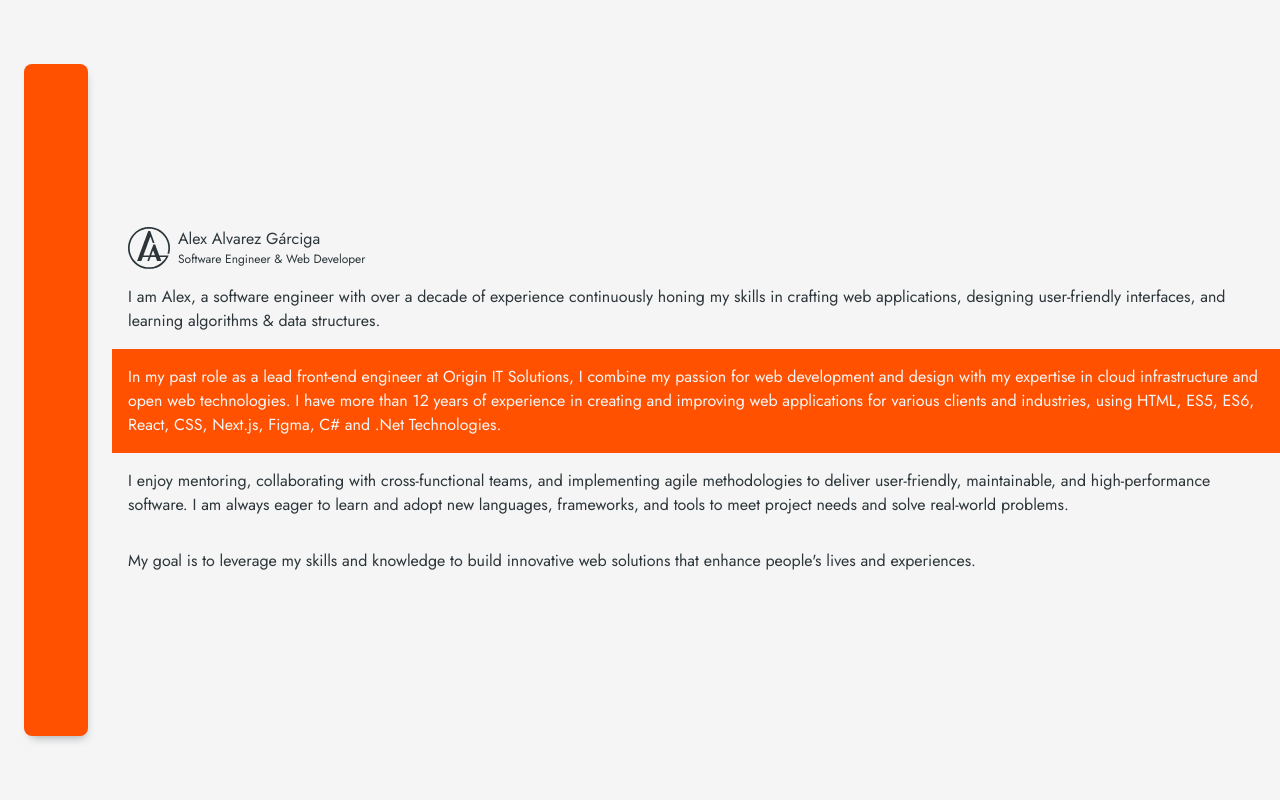
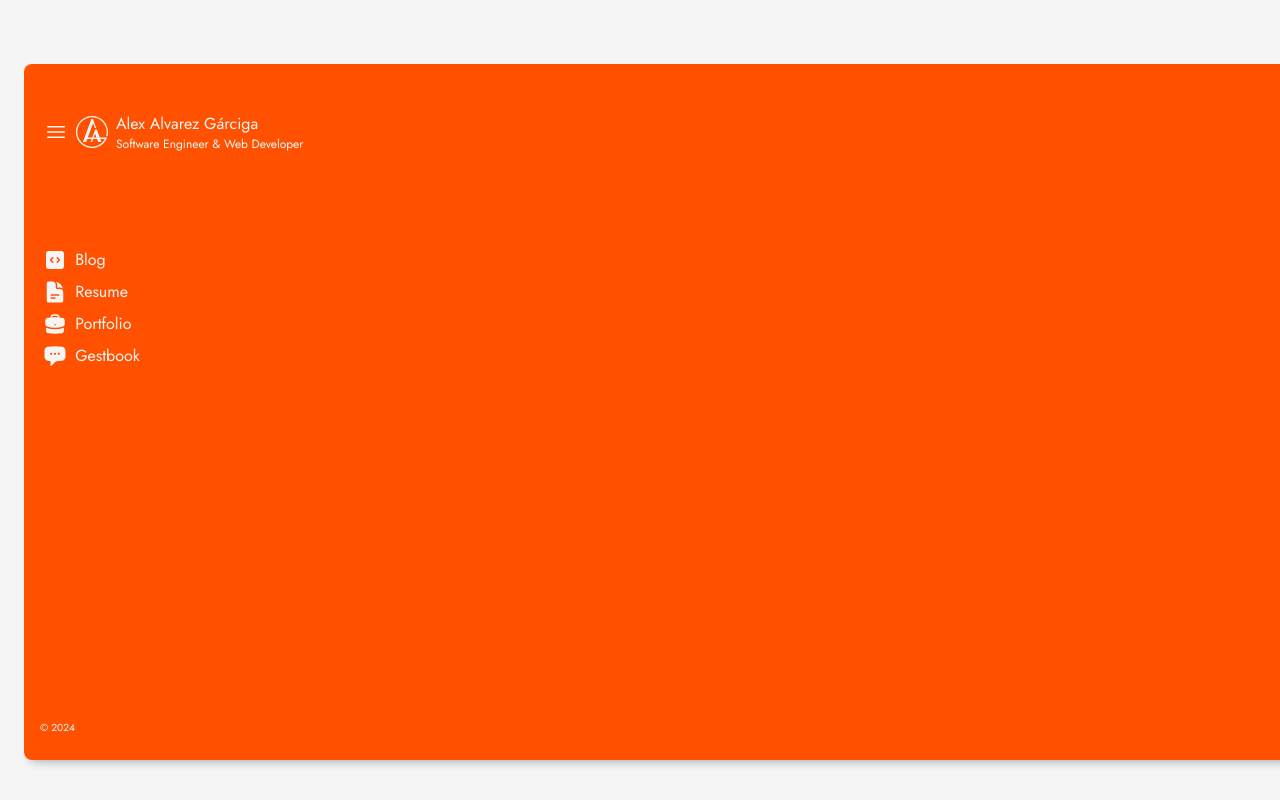
Before and after one commit to aagarciga/aagarciga.github.io, a Next.js app: page / in a window 1280 px wide. Built offline with nearby package versions, Linux system fonts and the light colour scheme.

Commit message:
Added Main Menu and Landing Page resonsive layout.

```diff
--- a/src/app/(landing)/page.tsx
+++ b/src/app/(landing)/page.tsx
@@ -4,10 +4,10 @@ export default function Home() {
   return (
     <main className="sidebar-layout__main flex justify-center flex-col">
       <div className="branding-layout px-4 pt-4" >
-        <Branding />
+        <Branding size="l" />
       </div>
       <p className="p-4">I am Alex, a software engineer with over a decade of experience continuously honing my skills in crafting web applications, designing user-friendly interfaces, and learning algorithms & data structures.</p>
-      <p className="bg-internation-orange p-4 text-white-smoke">In my past role as a lead front-end engineer at Origin IT Solutions, I combine my passion for web development and design with my expertise in cloud infrastructure and open web technologies. I have more than 12 years of experience in creating and improving web applications for various clients and industries, using HTML, ES5, ES6, React, CSS, Next.js, Figma, C# and .Net Technologies.</p>
+      <p className="bg-internation-orange p-4 text-white-smoke">In my past role as a lead front-end engineer at Origin IT Solutions, I combine my passion for web development and design with my interest in cloud infrastructure and open web technologies. I have more than 12 years of experience in creating and improving web applications for various clients and industries, using HTML, ES5, ES6, Typescript, React, CSS, Next.js, Figma, C# and .Net Technologies.</p>
       <p className="p-4">I enjoy mentoring, collaborating with cross-functional teams, and implementing agile methodologies to deliver user-friendly, maintainable, and high-performance software. I am always eager to learn and adopt new languages, frameworks, and tools to meet project needs and solve real-world problems.</p>
       <p className="p-4">My goal is to leverage my skills and knowledge to build innovative web solutions that enhance people&apos;s lives and experiences.</p>
     </main>
--- a/src/app/globals.css
+++ b/src/app/globals.css
@@ -3,6 +3,17 @@
 @tailwind utilities;
 
 :root {
+  --font-size-h1: 3.052rem;
+  --font-size-h2: 2.441rem;
+  --font-size-h3: 1.953rem;
+  --font-size-h4: 1.563rem;
+  --font-size-h5: 1.25rem;
+  --font-size-body: 1rem;
+  --font-size-s: 0.8rem;
+  --font-size-xs: 0.64rem;
+
+  --font-base: var(--font-jost);
+
   --color-internation-orange-hsl: 19, 100%, 50%;
   --color-white-smoke-hsl: 0, 0%, 96%;
   --color-gunmetal-hsl: 198, 13%, 20%;
@@ -91,6 +102,11 @@ body {
     height: 100vh;
     padding: 4rem 1.5rem;
   }
+
+  .sidebar-layout__main {
+    padding-bottom: 0;
+    /* outline: 1px dashed chartreuse; */
+  }
 }
 
 .sidebar-layout__header {
@@ -111,6 +127,7 @@ body {
 
 .sidebar-layout__main {
   grid-area: main;
+  padding-bottom: 6rem;
   /* outline: 1px dashed chartreuse; */
 }
 
--- a/src/components/ui/branding.tsx
+++ b/src/components/ui/branding.tsx
@@ -1,14 +1,58 @@
-import { jost } from "@/app/fonts";
+
+import { HTMLAttributes } from "react";
 import Monogram from "./monogram";
 
-export default function Branding() {
-  const size = 42
+
+interface BrandingProps {
+  className?: HTMLAttributes<HTMLDivElement>['className']
+  colorMode?: 'ligth' | 'dark' | 'auto'
+  size?: 'xs' | 's' | 'm' | 'l' | 'xl'
+}
+
+export default function Branding({
+  colorMode = 'auto',
+  size = 'm',
+  className,
+  ...props }: BrandingProps) {
+  const sizeMode = {
+    xs: 16,
+    s: 24,
+    m: 32,
+    l: 42,
+    xl: 58
+  }
+
+  const fontSize = {
+    xs: 'text-xs',
+    s: 'text-sm',
+    m: 'text-base',
+    l: 'text-xl',
+    xl: 'text-2xl'
+  }
+  const taglineFontSize = {
+    xs: 'text-xs',
+    s: 'text-xs',
+    m: 'text-xs',
+    l: 'text-s',
+    xl: 'text-base'
+  }
+  const color = {
+    auto: "text-gunmetal dark:text-white-smoke",
+    ligth: "text-gunmetal",
+    dark: "text-white-smoke"
+  }
+  const fillColor = {
+    auto: "hsla(var(--foreground-hsl), 1)",
+    ligth: "hsla(var(--color-gunmetal-hsl), 1)",
+    dark: "hsla(var(--color-white-smoke-hsl), 1)"
+  }
+
   return (
-    <div className={["branding w-auto flex gap-2 bg-white-smoke dark:bg-gunmetal text-gunmetal dark:text-white-smoke", jost.className].join('')} >
-      <Monogram width={size} height={size} fill="hsla(var(--foreground-hsl), 1)" />
-      <div className="branding-text-layout flex flex-col gap-0 text-gunmetal dark:text-white-smoke">
-        <span className="brand-name">Alex Alvarez Gárciga</span>
-        <span className="tagline text-xs">Software Engineer & Web Developer</span>
+    <div {...props} className={["branding w-max flex items-center gap-2 bg-transparent", color[colorMode], className].join(' ')} >
+      <Monogram width={sizeMode[size]} height={size} fill={fillColor[colorMode]} />
+      <div className={["branding-text-layout flex flex-col gap-0 content-start", color[colorMode]].join(' ')}>
+        <span className={["brand-name", fontSize[size]].join(" ")}>Alex Alvarez Gárciga</span>
+        <span className={["tagline", taglineFontSize[size]].join(" ")}>Software Engineer & Web Developer</span>
       </div>
     </div>
   )
--- a/src/components/ui/main-menu.module.css
+++ b/src/components/ui/main-menu.module.css
@@ -2,10 +2,143 @@
   background-color: hsla(var(--color-internation-orange-hsl), 1);
   width: 100%;
   height: 100%;
-  display: block;
+  display: flex;
+  flex-direction: row;
+  align-items: center;
+  align-content: center;
+  justify-content: center;
   border-radius: 8px;
+  z-index: 1;
+  overflow: hidden;
 
+  justify-content: space-between;
   -webkit-box-shadow: 2px 6px 10px -5px rgba(44, 54, 58, 0.43);
   -moz-box-shadow: 2px 6px 10px -5px rgba(44, 54, 58, 0.43);
   box-shadow: 2px 6px 10px -5px rgba(44, 54, 58, 0.43);
 }
+
+.main-menu__header {
+  display: flex;
+  align-items: center;
+  /* outline: thin dashed white; */
+}
+
+.main-menu__header__btn-toggle {
+  /* outline: thin dashed white; */
+  border: none;
+  display: none;
+  margin-right: 0.5rem;
+}
+
+.main-menu__header__branding {
+  display: none;
+}
+
+.main-menu__Links {
+  display: flex;
+  flex-direction: row;
+  flex: 1;
+  justify-content: space-evenly;
+}
+
+.main-menu__Links li {
+  display: flex;
+  flex-direction: column;
+  align-items: center;
+}
+
+.main-menu__Links li span {
+  display: inline-block;
+  font-size: var(--font-size-xs);
+  color: hsla(var(--color-white-smoke-hsl), 1);
+}
+
+.main-menu__footer {
+  display: none;
+  color: hsla(var(--color-white-smoke-hsl), 1);
+
+  font-size: var(--font-size-xs);
+  margin-bottom: 2rem;
+  /* outline: thin dashed white; */
+}
+
+@media (min-width: 480px) {
+  .main-menu {
+    min-width: 4rem;
+    min-height: 565px;
+    flex-direction: column;
+    display: flex;
+    align-items: flex-start;
+    position: fixed;
+    top: 4rem;
+    bottom: 4rem;
+    left: 1.5rem;
+    width: 4rem;
+    height: 87vh;
+    padding: 0 0 0 1rem;
+    transition: width cubic-bezier(0.4, 0, 1, 1) 0.5s;
+  }
+
+  .main-menu.active {
+    width: 300px;
+  }
+
+  .main-menu__header {
+    display: flex;
+    /* outline: thin dashed white; */
+    margin-top: 3rem;
+    margin-bottom: 6rem;
+    margin-left: 0.25rem;
+  }
+
+  .main-menu__header__btn-toggle {
+    /* outline: thin dashed white; */
+    display: flex;
+  }
+
+  .main-menu__header__branding {
+    display: flex;
+    opacity: 0;
+    transition: opacity cubic-bezier(0.53, 0.04, 0.68, 0.19) 0.2s 0s;
+  }
+
+  .main-menu.active .main-menu__header__branding {
+    opacity: 1;
+  }
+
+  .main-menu__Links {
+    display: flex;
+    flex-direction: column;
+    justify-content: flex-start;
+    flex: 2;
+    gap: 0.5rem;
+    padding: 0 0 0 0.2rem;
+  }
+
+  .main-menu__Links li {
+    display: flex;
+    flex-direction: row;
+    justify-content: flex-start;
+    align-items: center;
+  }
+
+  .main-menu__Links li span {
+    /* display: none; */
+    margin-left: 0.5rem;
+    font-size: var(--font-size-base);
+    opacity: 0;
+    transition: opacity cubic-bezier(0.53, 0.04, 0.68, 0.19) 0.3s 0.1s;
+  }
+
+  .main-menu.active .main-menu__Links li span {
+    /* display: inline-block; */
+    opacity: 1;
+  }
+
+  .main-menu__footer {
+    display: flex;
+    font-size: var(--font-size-xs);
+    margin-bottom: 1.5rem;
+    /* outline: thin dashed white; */
+  }
+}
--- a/src/components/ui/main-menu.tsx
+++ b/src/components/ui/main-menu.tsx
@@ -1,9 +1,50 @@
+"use client"
+import { Bars3Icon, CodeBracketSquareIcon, DocumentTextIcon, BriefcaseIcon, ChatBubbleLeftEllipsisIcon } from '@heroicons/react/24/solid'
 import classes from './main-menu.module.css'
+import { useState } from 'react'
+import { clsx } from 'clsx'
+import Branding from './branding'
+
 
 export default function MainMenu() {
+  const [isOpened, setIsOpened] = useState(false)
+  const toggleHandler = () => {
+    console.log('toggle')
+    setIsOpened(!isOpened)
+  }
+  const year = new Date().getFullYear()
   return (
-    <nav className={[classes['main-menu']].join('')}>
+    <nav role='navigation' className={[classes['main-menu'], clsx(isOpened ? classes['active'] : '')].join(' ')} >
+      <div className={[classes['main-menu__header']].join(' ')}>
+        <button onClick={toggleHandler}
+          title='Toggle'
+          className={[classes['main-menu__header__btn-toggle']].join(' ')}>
+          <Bars3Icon width={24} height={24} color='hsla(var(--color-white-smoke-hsl), 1)' />
+        </button>
+        <Branding colorMode='dark' className={classes["main-menu__header__branding"]} />
+      </div>
+      <ul className={[classes['main-menu__Links']].join(' ')}>
+        <li>
+          <CodeBracketSquareIcon width={24} height={24} color='hsla(var(--color-white-smoke-hsl), 1)' />
+          <span>Blog</span>
+        </li>
+        <li>
+          <DocumentTextIcon width={24} height={24} color='hsla(var(--color-white-smoke-hsl, 1)' />
+          <span>Resume</span>
+        </li>
+        <li>
+          <BriefcaseIcon width={24} height={24} color='hsla(var(--color-white-smoke-hsl), 1)' />
+          <span>Portfolio</span>
+        </li>
+        <li>
+          <ChatBubbleLeftEllipsisIcon width={24} height={24} color='hsla(var(--color-white-smoke-hsl), 1)' />
+          <span>Gestbook</span>
+        </li>
 
+      </ul>
+      <footer className={[classes['main-menu__footer']].join(' ')}>
+        &copy; {year}
+      </footer>
     </nav>
   )
 }
```
Also changed, not shown: src/stories/typography.mdx (+25 -4 lines), 2 other files (tests, documents, lock files or other folders).
